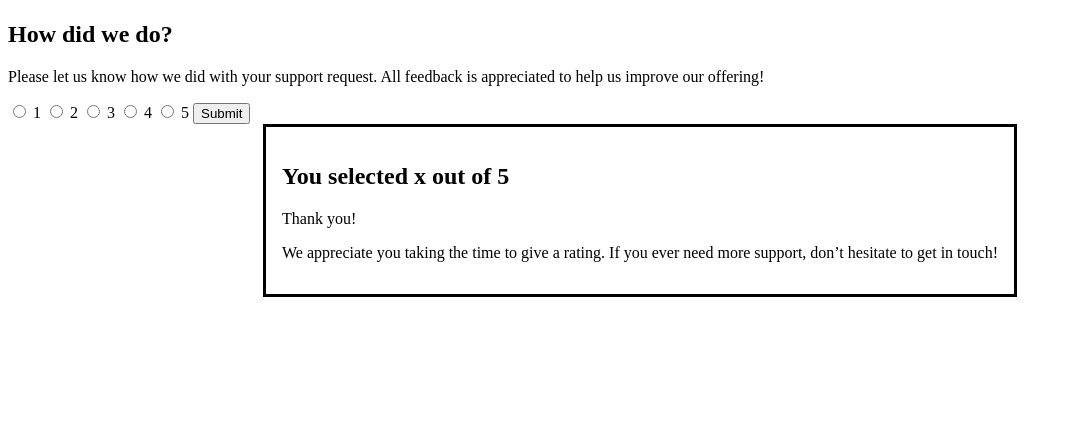
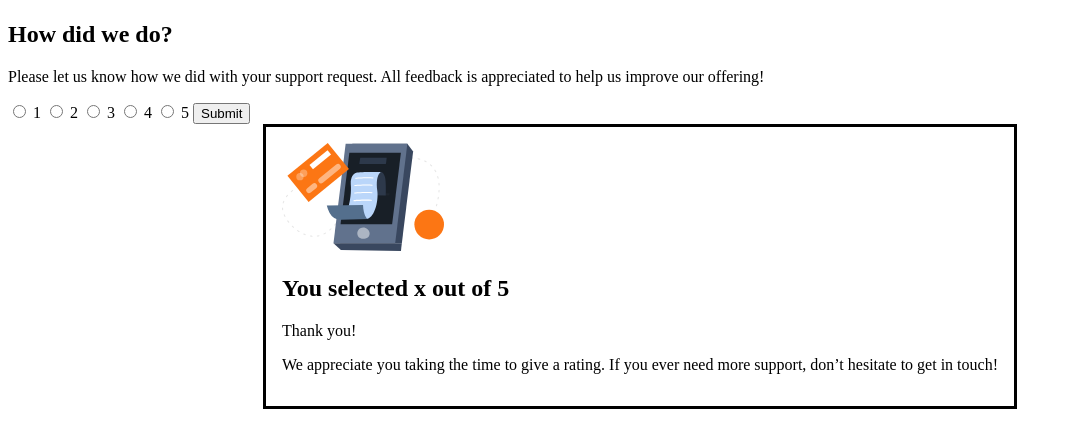
Before and after one commit to MarenOelixtown/fm-interactive-rating-component, a plain HTML site: page index.html in a window 1280 px wide. Shown: the part 99-546 px from the top of the page, without its empty margins (0-1072 px from the left). Drawn offline with Linux system fonts and the light colour scheme.

Commit message:
adding svg illustration thank you

```diff
--- a/index.html
+++ b/index.html
@@ -46,6 +46,7 @@
         aria-labelledby="selected_message"
         open
       >
+        <img src="./images/illustration-thank-you.svg" alt="" />
         <h2 id="selected_message">You selected <span>x</span> out of 5</h2>
         <p>Thank you!</p>
         <p>
```
